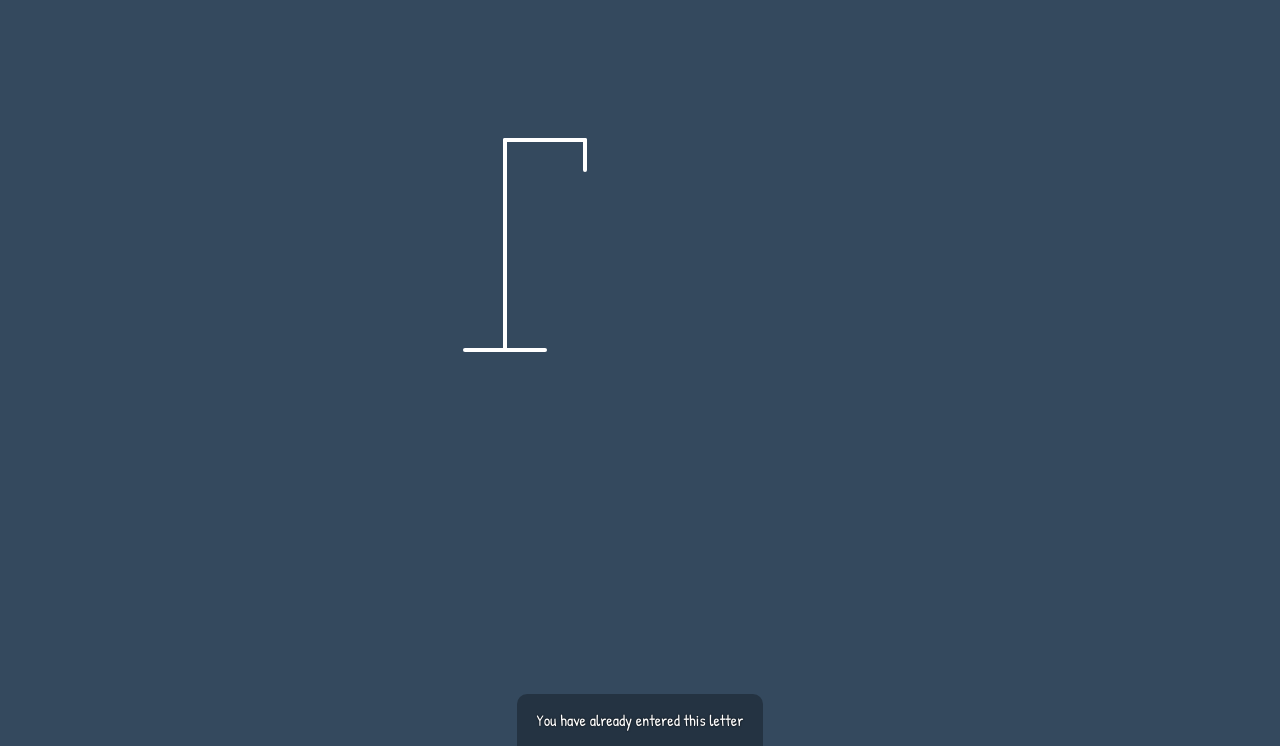
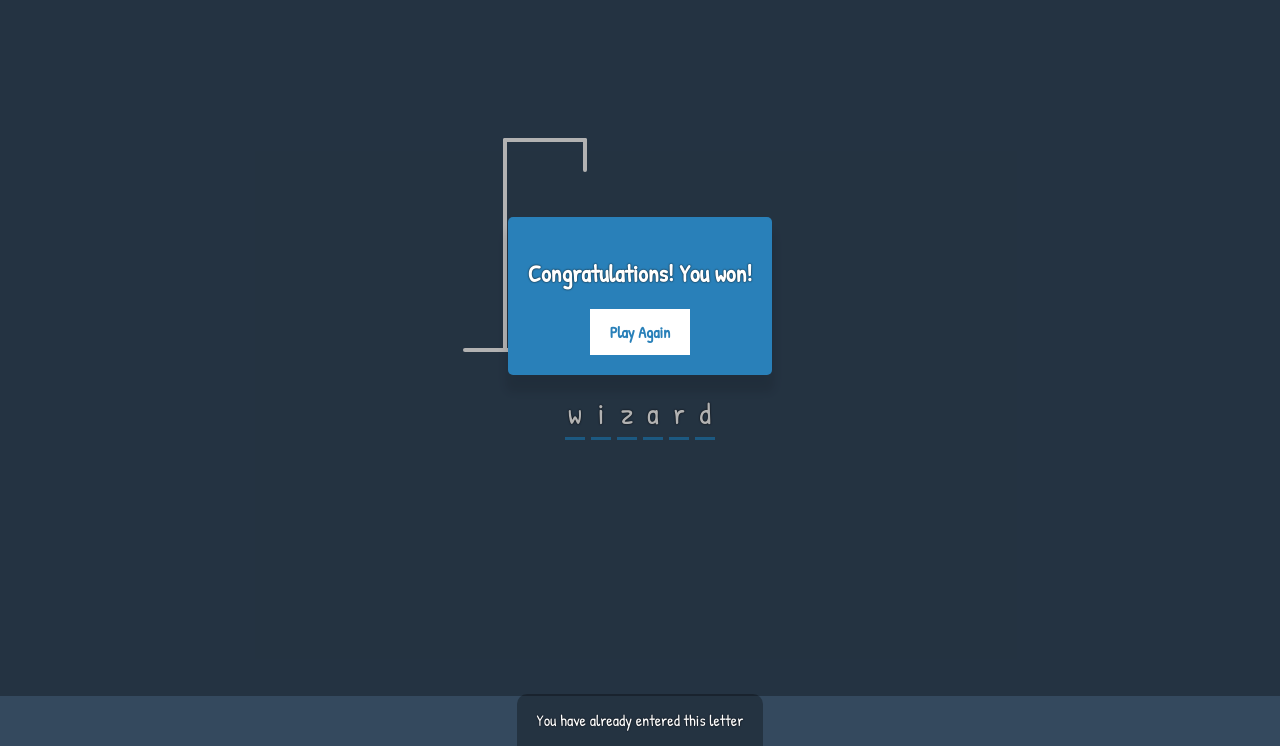
Before and after one commit to Belchenkov/hangman_game, a plain HTML site: page index.html in a window 1280 px wide. Shown: the part 104-850 px from the top of the page. Drawn offline with Linux system fonts and the light colour scheme.

Commit message:
Diplay Words Function

```diff
--- a/index.html
+++ b/index.html
@@ -29,15 +29,15 @@
             <circle cx="140" cy="70" r="20" class="figure-part" />
 
             <!-- Body -->
-            <<line x1="140" y1="90" x2="140" y2="150" class="figure-part" />
+            <line x1="140" y1="90" x2="140" y2="150" class="figure-part" />
 
             <!-- Arms -->
-            <<line x1="140" y1="120" x2="120" y2="100" class="figure-part" />
-            <<line x1="140" y1="120" x2="160" y2="100" class="figure-part" />
+            <line x1="140" y1="120" x2="120" y2="100" class="figure-part" />
+            <line x1="140" y1="120" x2="160" y2="100" class="figure-part" />
 
             <!-- Legs -->
-            <<line x1="140" y1="150" x2="120" y2="180" class="figure-part" />
-            <<line x1="140" y1="150" x2="160" y2="180" class="figure-part" />
+            <line x1="140" y1="150" x2="120" y2="180" class="figure-part" />
+            <line x1="140" y1="150" x2="160" y2="180" class="figure-part" />
         </svg>
 
         <div class="wrong-letters-container">
--- a/js/script.js
+++ b/js/script.js
@@ -0,0 +1,35 @@
+const wordEl = document.getElementById('word');
+const wrongLettersEl = document.getElementById('wrong-letters');
+const playAgainBtn = document.getElementById('play-button');
+const popup = document.getElementById('popup-container');
+const notification = document.getElementById('notification-container');
+const finalMessage = document.getElementById('final-message');
+
+const figureParts = document.querySelectorAll('.figure-part');
+
+const words = ['application', 'programming', 'interface', 'wizard'];
+
+let selectedWord = words[Math.floor(Math.random() * words.length)];
+
+const correctLetters = ['w', 'i', 'z', 'a', 'r', 'd'];
+const wrongLetters = [];
+
+// Show hidden word
+function displayWord() {
+    wordEl.innerHTML = `
+        ${selectedWord.split('').map(letter => `
+            <span class="letter">
+                ${correctLetters.includes(letter) ? letter : ''}
+            </span>
+        `).join('')
+    }`;
+
+    const innerWord = wordEl.innerText.replace(/\n/g, '');
+
+    if (innerWord === selectedWord) {
+        finalMessage.innerText = 'Congratulations! You won!';
+        popup.style.display = 'flex';
+    }
+}
+
+displayWord()
```
